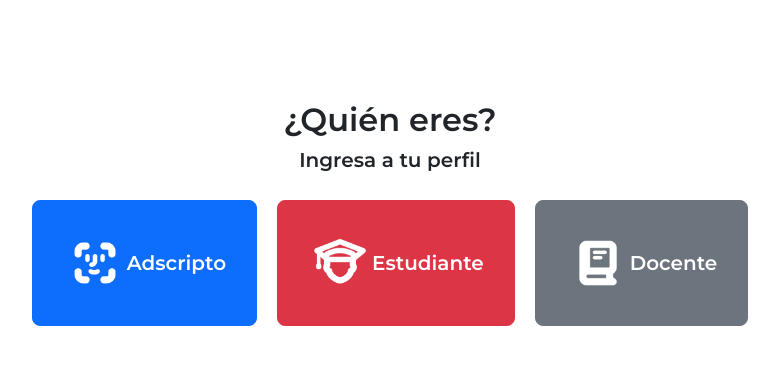
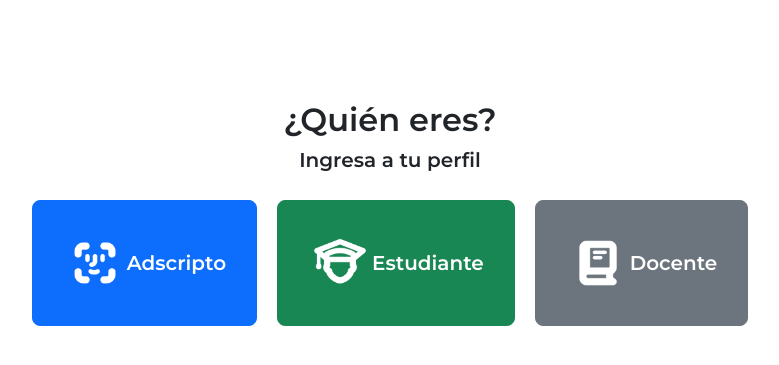
Before and after one commit to theodonzio/3vOFA_repository, a PHP site: page /index.php in a window 1280 px wide. Shown: the part 194-559 px from the top of the page, without its empty margins (250-1029 px from the left). Run offline with PHP 8.4, Linux system fonts and the light colour scheme.

Commit message:
botonverde

```diff
--- a/php/tools/ventanaModales.php
+++ b/php/tools/ventanaModales.php
@@ -5,7 +5,7 @@
     <img src="../img/icons/faceid_icon.png" class="indexlogo"> <span data-traducible="Adscripto">Adscripto</span>
   </button>
 
-  <button id="btnEstudiante" type="button" class="btn btn-danger btn-lg" data-bs-toggle="modal" data-bs-target="#modalEstudiante">
+  <button id="btnEstudiante" type="button" class="btn btn-success btn-lg" data-bs-toggle="modal" data-bs-target="#modalEstudiante">
     <img src="../img/icons/student_icon.png" class="indexlogo"> <span data-traducible="Estudiante">Estudiante</span>
   </button>
 
@@ -72,7 +72,7 @@
 
       <div class="modal-footer">
         <button type="button" class="btn btn-secondary" data-bs-dismiss="modal" data-traducible="Cancelar">Cancelar</button>
-        <button type="submit" form="formEstudiante" class="btn btn-danger" data-traducible="Continuar">Continuar</button>
+        <button type="submit" form="formEstudiante" class="btn btn-success" data-traducible="Continuar">Continuar</button>
       </div>
     </div>
   </div>
```
